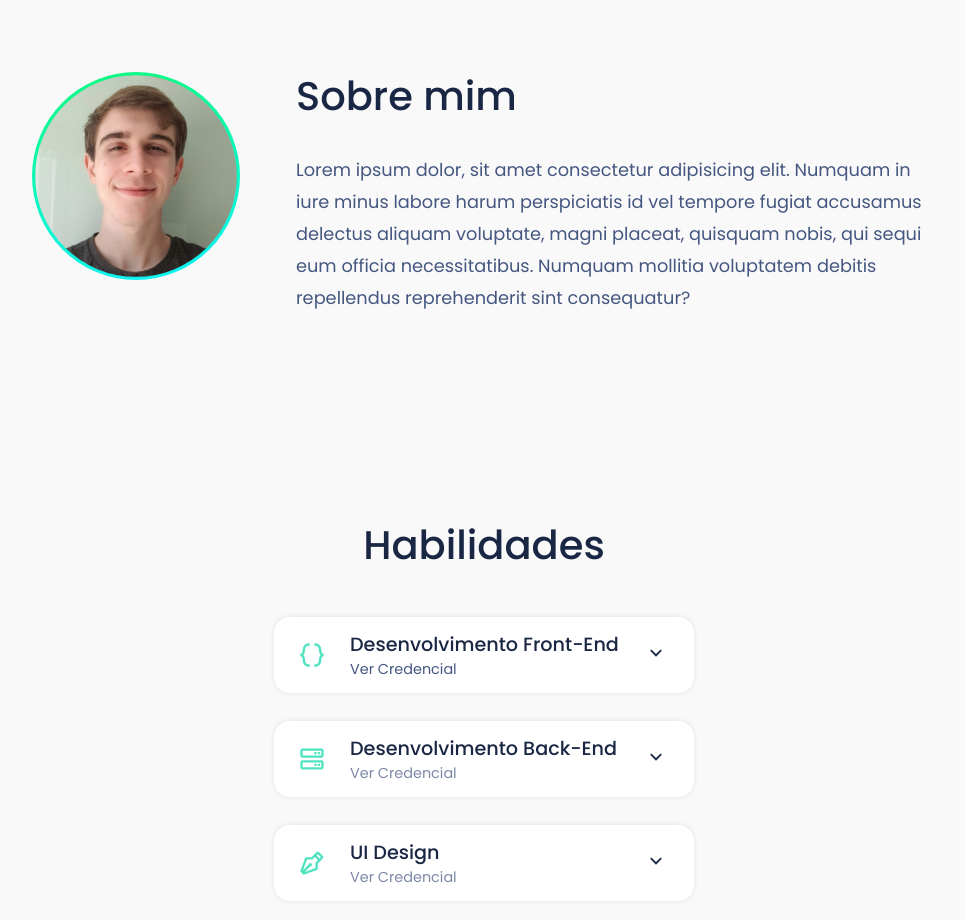
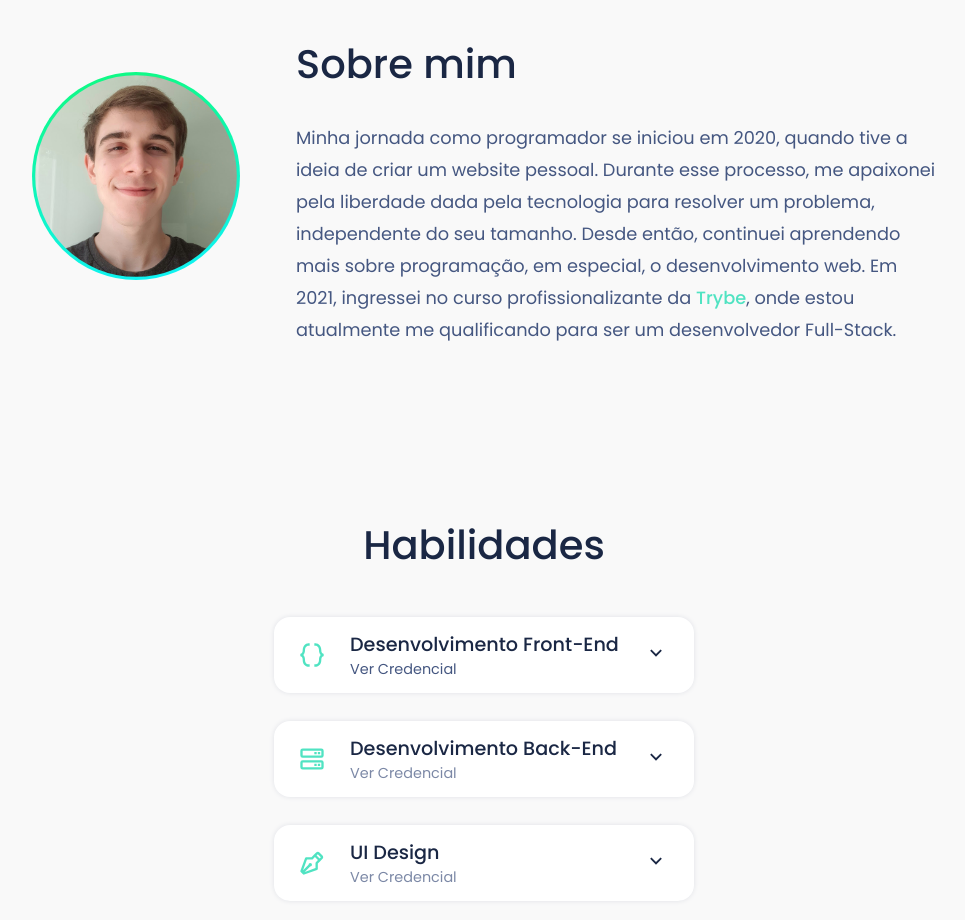
Before and after one commit to pedrotrasfereti/portfolio, a React (Vite) app: page / in a window 1280 px wide. Shown: the part 880-1800 px from the top of the page, without its empty margins (156-1121 px from the left). Built offline with nearby package versions, Linux system fonts and the light colour scheme; no server answers.

Commit message:
about me

```diff
--- a/src/components/About/index.jsx
+++ b/src/components/About/index.jsx
@@ -19,12 +19,21 @@ const About = () => {
       <div className="Content">
         <h1 className="Heading">Sobre mim</h1>
         <p className="Paragraph">
-          Lorem ipsum dolor, sit amet consectetur adipisicing elit.
-          Numquam in iure minus labore harum perspiciatis id vel tempore
-          fugiat accusamus delectus aliquam voluptate, magni placeat,
-          quisquam nobis, qui sequi eum officia necessitatibus.
-          Numquam mollitia voluptatem debitis repellendus reprehenderit
-          sint consequatur?
+          Minha jornada como programador se iniciou em 2020, quando tive a ideia
+          de criar um website pessoal. Durante esse processo,
+          me apaixonei pela liberdade dada pela tecnologia para resolver um problema,
+          independente do seu tamanho. Desde então, continuei aprendendo mais sobre
+          programação, em especial, o desenvolvimento web. Em 2021, ingressei no
+          curso profissionalizante da&nbsp;
+          <a
+            alt="Site oficial da Trybe"
+            href="https://www.betrybe.com"
+            target="_blank"
+            className="Link"
+          >
+            Trybe
+          </a>,
+          onde estou atualmente me qualificando para ser um desenvolvedor Full-Stack.
         </p>
       </div>
     </section>
--- a/src/styles/_about.scss
+++ b/src/styles/_about.scss
@@ -83,6 +83,19 @@
         line-height: $line-height !important;
         max-width: 40rem;
       }
+
+      .Link {
+        @include themify() {
+          color: t($primary);
+          cursor: pointer;
+          font-weight: 500;
+          text-decoration: none;
+
+          &:hover {
+            color: t($secondary);
+          }
+        }
+      }
     }
   }
 }
```
